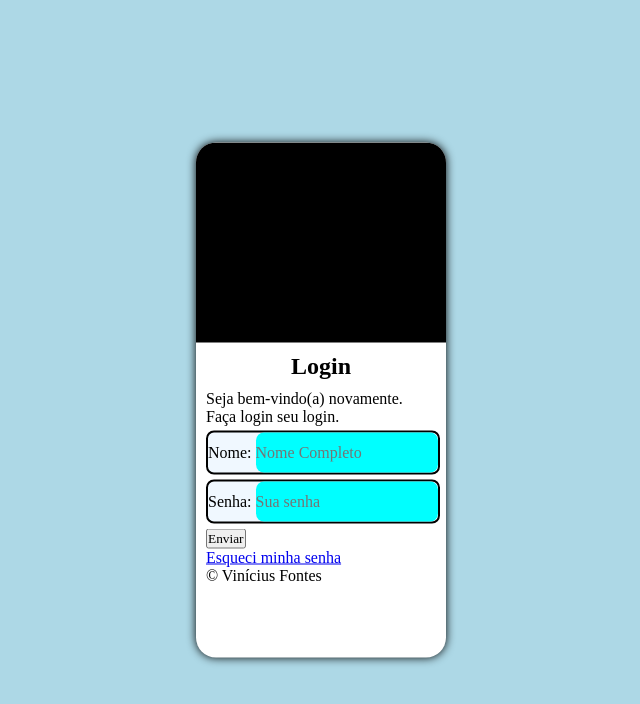
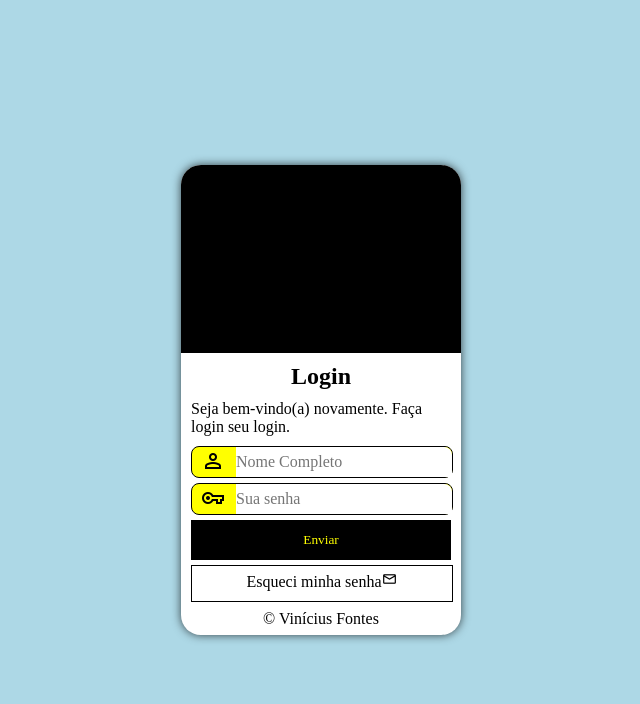
Before and after one commit to ViniciusFontesDev/projeto-meulogin, a plain HTML site: page index.html in a window 1280 px wide. Shown: the whole page, without its empty margins (319-959 px from the left). Drawn offline with nearby package versions, Linux system fonts and the light colour scheme.

Commit message:
Finalizei a parte técnica do login

```diff
--- a/estilos/style.css
+++ b/estilos/style.css
@@ -8,48 +8,40 @@
 
 body, html{
     background-color: lightblue;
+    width: 100vw;
     height: 100vh;
-    width: 100vw;
 }
 
 main{
-    position: relative; /*Organizando para colocar no centro a section*/
+    position: relative; /*Para ajudar a centralizar*/
+    width: 100vw;
     height: 100vh;
-    width: 100vw;
 }
 
 section#login{
-    /*Colocando no centro a section*/
+    /*Centralização da section*/
     position: absolute;
     top: 50%;
     left: 50%;
     transform: translate(-50%, -50%);
-
-    /*Personalizando a section*/
+    /*Personalização da section*/
     background-color: white;
-    width: 250px;
-    height: 515px;
     border-radius: 20px;
-    box-shadow: 0px 0px 10px black;
-
-    /*Transição dessa posição*/
-    transition: width .3s height .3s;
-    transition-timing-function: ease;
-
-    /*Usei para esconder a parte de um elemento para que ele não passe do tamanho determinado - NO CASO É POR EXEMPLO AS BORDAR, PRA NADA SAIR DAR BORDAS*/
+    box-shadow: 0px 0px 10px rgba(0, 0, 0, 0.7);
+    height: 470px;
+    width: 280px;
+    /*para não deixar sair nada da borda*/
     overflow: hidden;
 }
 
-section#login > div#imagem{
-    display: block; /*só para confirmar o display block*/
-    background: black url(#) no-repeat;
-    background-position: top center;
-    background-size: cover;
-    height: 200px; /*é para definir o tamanho que a imagem vai cobrir a section, tendo em vista que aqui ela vai ficar em cima da div#formulario*/
+div#imagem{
+    background-color: black;
+    display: block;/*no div#imagem e no div#formulario que estão dentro da section#login eu preciso colocar o display block para manusear a posição a imagem no media-query*/
+    height: 40%;
 }
 
-section#login > div#formulario{
-    display: block;/*só para confirmar o tipo de display*/
+div#formulario{
+    display: block;/*no div#imagem e no div#formulario que estão dentro da section#login eu preciso colocar o display block para manusear a posição a imagem no media-query*/
     padding: 10px;
 }
 
@@ -58,22 +50,94 @@ div#formulario > h1{
     margin-bottom: 10px;
 }
 
-form > div.campo{ /*AQUI ESTOU EDITANDO O FUNDO DO INPUT E DO LABEL*/
-    background-color: aliceblue;
-    border: 2px solid black;
-    display: block;
-    width: 100%;
-    height: 40px;
-    border-radius: 8px;
-    margin: 5px 0px;
+div#formulario>p{
+    margin-bottom: 10px;
 }
 
-div.campo > input{/*AQUI ESTOU EDITANDO APENAS O QUADRADO DO INPUT*/
-    background-color: aqua;
+form > div.campo > label{
+    display: none; /*Aqui eu tirei os labels de aparecerem na tela inicial. VOU SUBSTITUIR PELO ÍCONES QUE VIERAM PELO SPAN.*/
+}
+
+form > div.campo{
+    position: relative;/*utilizei esse position para facilitar o posicionamento*/
+    /*PERSONALIZAÇÃO DA DIV.CAMPO*/
+    background-color: yellow;
+    border: 1px solid black;
+    /*POSIÇÃO DA DIV.CAMPO*/
+    display: block;
+    width: 100%; /*definindo a largura*/
+    height: 30px;/*definindo a altura*/
+    border-radius: 8px;
+    margin: 5px 0px; /*estou definindo a distância de cima e de baixo (espaço)*/
+}
+
+form > div.campo > input{ /*CASO VOCÊ NÃO TENHA ENTENDIDO: Estou tentando enquadrar esse input exatamente no div.campo para ficar mais bonitinho.*/
+    /*Personalização do retangulo do input*/
+    background-color: white;
+    width: calc(100% - 44px);/*Largura (tamanho) do retângulo*/
+    height: 100%;/*definindo a altura (tamanho) do retângulo */
+    border: 0px;/*defini que o retângulo não terá borda*/
+    border-radius: 0px 8px 0px 0px;/*defini que o border-radius terá o mesmo tamanho que o div.campo. DEPOIS ESTILIZEI.*/
+    /*Posicionamento do retângulo do input*/
+    position: absolute;/*utilizei esse position para facilidar o posicionamento*/
+    transform: translate(2px, 0px);/*Estou definindo a altura (posição) estou subindo a posição para se enquadrad dentro da div e ainda ficar bonita*/
+    font-size: 1em;/*AQUI EU SIMPLESMENTE AUMENTEI A LETRAQUE APARECERÁ DENTRO DESSE RETÂNGULO*/
+}
+
+div.campo > input:focus-within{
+    background-color: black;
+    color: yellow;
+    border: none;
+}
+
+form > div.campo > span{
+    padding: 2px 9px;/*Aqui eu posicionai o span (os ícones) para eles ficarem certinho e não atrapalharem o resto que já fiz. // eu deveria ter colocado antes para facilitar.*/
+}
+
+form > input[type=submit]{
+    display: block; /*Coloco o display block para deixar só ele na linha*/
+    width: 100%; /*estou definindo a largura(tamanho) do botão submit enviar*/
+    height: 40px; /*estou definindo a altura(tamanho) do botão submit enviar*/
+    background-color: black;
+    color: yellow;
+    border: none;/*tirei a borda*/
+}
+
+form>input[type=submit]:hover{
+    background-color: yellow;
+    color: black;
+    border: 1px solid black;
+    transition: background-color 1s, color 1s, border 1s;
+}
+
+form > a.botao{
+    /*AQUI EU VOU CRIAR UM BOTÃO QUE VAI ESTAR O "ESQUECI MINHA SENHA" E O ÍCONE DO EMAIL (SPAN)*/
+    /*Cores primeiro para facilitar a criação do botão*/
+    text-decoration: none;/*Primeiro para lembrar que é apenas um link 'a' que está sendo feito um botão para ele*/
+    background-color: white;
+    color: black;
+    border: 1px solid black;
+    /*Agora a posição, tamanho, o que quiser modificar.*/
+    display: block;/*Para não deixar nada na mesma linha*/
+    text-align: center;/*Centralizar os elementos que estão dentro desse botão (do 'a', tendo em vista que é ele que estou editando, focando na classe botão)*/
+    font-size: 1em;/*Defini o botão das letras*/
+    width: 100%;/*estou definindo a largura(tamanho) do botão que estou criando*/
+    height: 30px;/*estou definindo a altura(tamanho) do botão que estou criando*/
+    padding-top: 5px;
+    margin-top: 5px;
+}
+
+form > a.botao:hover{
+    /*vou determinar o hover aqui*/
+    background-color: lightgray;
+    transition: background-color 1s;
+}
+
+form > a.botao > span{ /*só determinando o tamanho do ícone.*/
     font-size: 1em;
-    width: 182px;
-    height: 40px;
-    border: 0px;
-    border-radius: 8px;
-    padding: 0px;
 }
+
+p#assinatura{ /*Colocando minha marca ali no final*/
+    margin-top: 8px;
+    text-align: center;
+}
--- a/index.html
+++ b/index.html
@@ -5,6 +5,7 @@
     <meta name="viewport" content="width=device-width, initial-scale=1.0">
     <title>Página de Login Feita por mim</title>
     <link rel="stylesheet" href="estilos/style.css">
+    <link rel="stylesheet" href="https://fonts.googleapis.com/css2?family=Material+Symbols+Outlined:opsz,wght,FILL,GRAD@20..48,100..700,0..1,-50..200" />
 </head>
 <body>
     <main> <!--Esse main é pra ajudar a centralizar a section-->
@@ -17,27 +18,23 @@
                 <p>Seja bem-vindo(a) novamente. Faça login seu login.</p>
                 <form action="" method="post" autocomplete="on"> <!--Esse form é para deixar organizado e colocar o método de armazenamento, o autocomplete e outras personalizações que você quiser para esse formulário que vamos criar. mais para organização.-->
                     <div class="campo"> <!--Essa div foi criada para organização, selecionando e colocando dentro dela apenas 1 input com 1 label-->
+                        <span class="material-symbols-outlined">person</span>
                         <label for="inome">Nome:</label>
                         <input type="text" name="nome" id="inome" placeholder="Nome Completo" autocomplete="name" required maxlength="30">
                     </div>
                     <div class="campo"> <!--Essa div foi criada para organização, selecionando e colocando dentro dela apenas 1 input com 1 label. NOTE QUE A CLASSE CAMPO É IGUAL A OUTRA DIV.CAMPO-->
+                        <span class="material-symbols-outlined">vpn_key</span>
                         <label for="isenha">Senha:</label>
                         <input type="password" name="senha" id="isenha" placeholder="Sua senha" autocomplete="current-password" required minlength="6" maxlength="20">
                     </div>
 
-                    <input type="button" value="Enviar"> <!--Esse botão de enviar ainda está dentro do form.-->
-                    <a href="#"><p>Esqueci minha senha</p></a> <!--Esse Esqueci minha senha é um link para que jogar para outra página, para deixar algo mais completo. -->
-                    <p>&copy; Vinícius Fontes</p>
+                    <input type="submit" value="Enviar"> <!--Esse botão de enviar ainda está dentro do form.-->
+                    <a href="#" class="botao">Esqueci minha senha<span class="material-symbols-outlined">mail</span></a> <!--Esse Esqueci minha senha é um link para que jogar para outra página, para deixar algo mais completo. -->
+                    <p id="assinatura">&copy; Vinícius Fontes</p>
                 </form> <!--Aqui fecha o formulário criado para organização do formulário, input e label-->
             </div> <!--aqui fecha a div formulário criada para organização de toda "metade" do login. com o título e sejam bem vindos.-->
         </section> <!--Aqui se fecha a sessão que tem dentro tanto a imagem quanto a outra div. essa sessão foi usada para posicionar no meio junto com o main.-->
     </main><!--utilizado para colocar um background e posicionar a section-->
 
-    <!-- DEPOIS VOCÊ VINÍCIUS COLOCA ESSA MARCA.
-    <footer>
-        <p>&copy; Vinícius Fontes</p>
-    </footer>
-    -->
-
 </body>
 </html>
```
